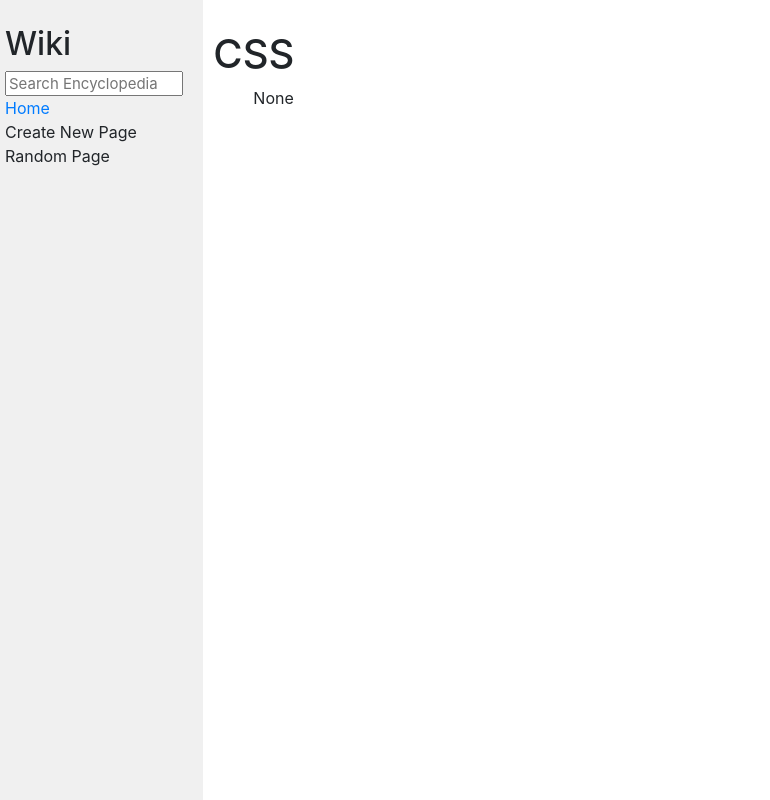
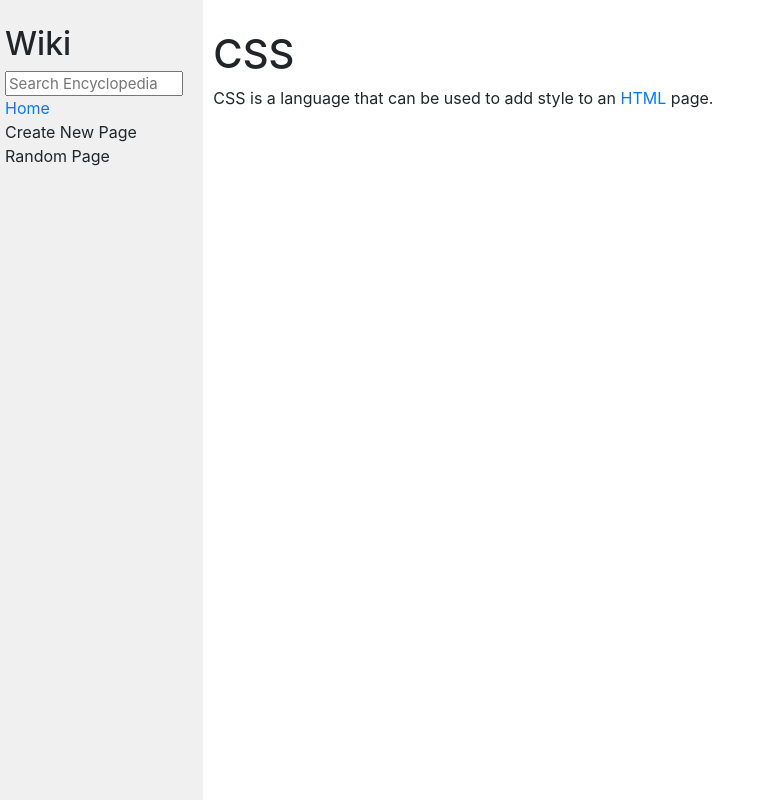
Before and after one commit to LeandroBurioni/CS50-web, a Django app: page /wiki/CSS in a window 1280 px wide. Shown: the whole page, without its empty margins (0-770 px from the left). Run offline with Django 3.2, Linux system fonts and the light colour scheme; some libraries are stand-ins or nearby versions.

Commit message:
restarted, more dry

```diff
--- /dev/null
+++ b/encyclopedia/templates/encyclopedia/entry.html
@@ -0,0 +1,10 @@
+{% extends "encyclopedia/layout.html" %}
+
+{% block title %}
+    {{entry_title}}
+{% endblock %}
+
+{% block body %}
+    {{ entry_html |safe }}
+
+{% endblock %}
--- a/encyclopedia/templates/encyclopedia/index.html
+++ b/encyclopedia/templates/encyclopedia/index.html
@@ -9,9 +9,8 @@
 
     <ul>
         {% for entry in entries %}
-        <li>
-            <a href="{% url 'encyclopedia:search' entry %}"> {{ entry }} </a>
-        </li>
+            <li><a href="{% url 'encyclopedia:search' entry %}">{{ entry }}</a></li>
+
         {% endfor %}
     </ul>
 
--- a/encyclopedia/urls.py
+++ b/encyclopedia/urls.py
@@ -2,11 +2,10 @@ from django.urls import path
 
 from . import views
 
-app_name = "encyclopedia"
+app_name="encyclopedia"
+
 urlpatterns = [
     path("", views.index, name="index"),
-    path("wiki/<str:entry>", views.search, name="search"),
-
-
+    path("wiki/<str:title>", views.search, name="search"),
 
 ]
--- a/encyclopedia/views.py
+++ b/encyclopedia/views.py
@@ -1,24 +1,15 @@
 from django.shortcuts import render
 from django.http import HttpResponse
-
+import markdown2
 from . import util
-
 
 def index(request):
     return render(request, "encyclopedia/index.html", {
-        "entries": util.list_entries(),
+        "entries": util.list_entries()
     })
 
-def search(request, entry):
-    if entry == "CSS":
-        return render(request, "encyclopedia/css.html", {"entry": util.get_entry("css")})
-    elif entry == "Django":
-        return render(request, "encyclopedia/django.html", {"entry": util.get_entry("django")})
-    elif entry == "Git":
-        return render(request, "encyclopedia/git.html", {"entry": util.get_entry("Git")})
-    elif entry == "HTML":
-        return render(request, "encyclopedia/html.html", {"entry": util.get_entry("HTML")})
-    elif entry == "Python":
-        return render(request, "encyclopedia/python.html", {"entry": util.get_entry("Python")})
-    else:
-        return render(request, "encyclopedia/notfound.html",{"entry": entry})
+def search(request, title):
+    entry_html = markdown2.markdown(util.get_entry(title))
+    return render(request, "encyclopedia/entry.html", {
+        "entry_html":entry_html, "entry_title": title
+    })
--- a/wiki/urls.py
+++ b/wiki/urls.py
@@ -18,5 +18,5 @@ from django.urls import include, path
 
 urlpatterns = [
     path('admin/', admin.site.urls),
-    path('', include("encyclopedia.urls")),
+    path('', include("encyclopedia.urls"))
 ]
```
